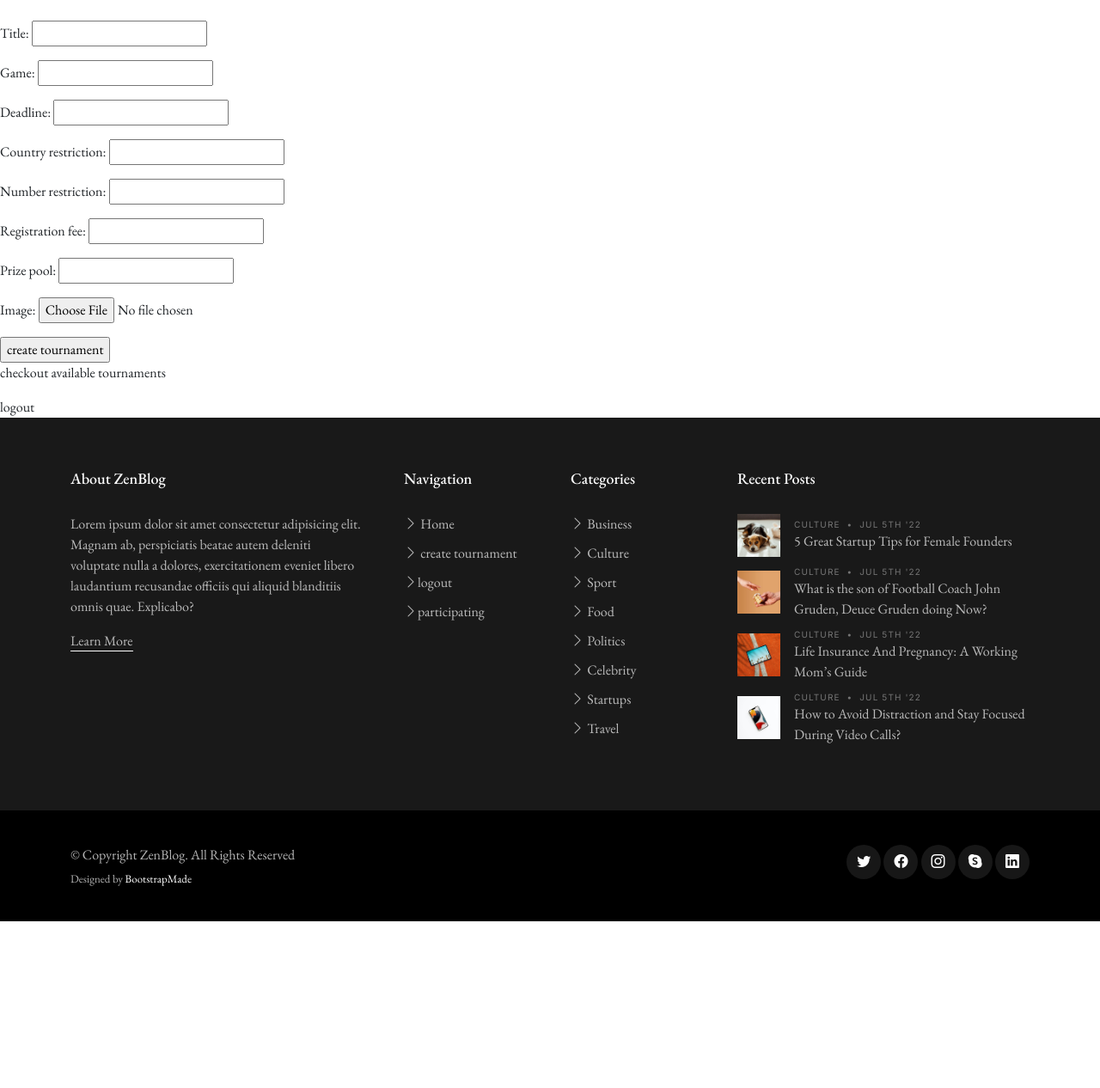
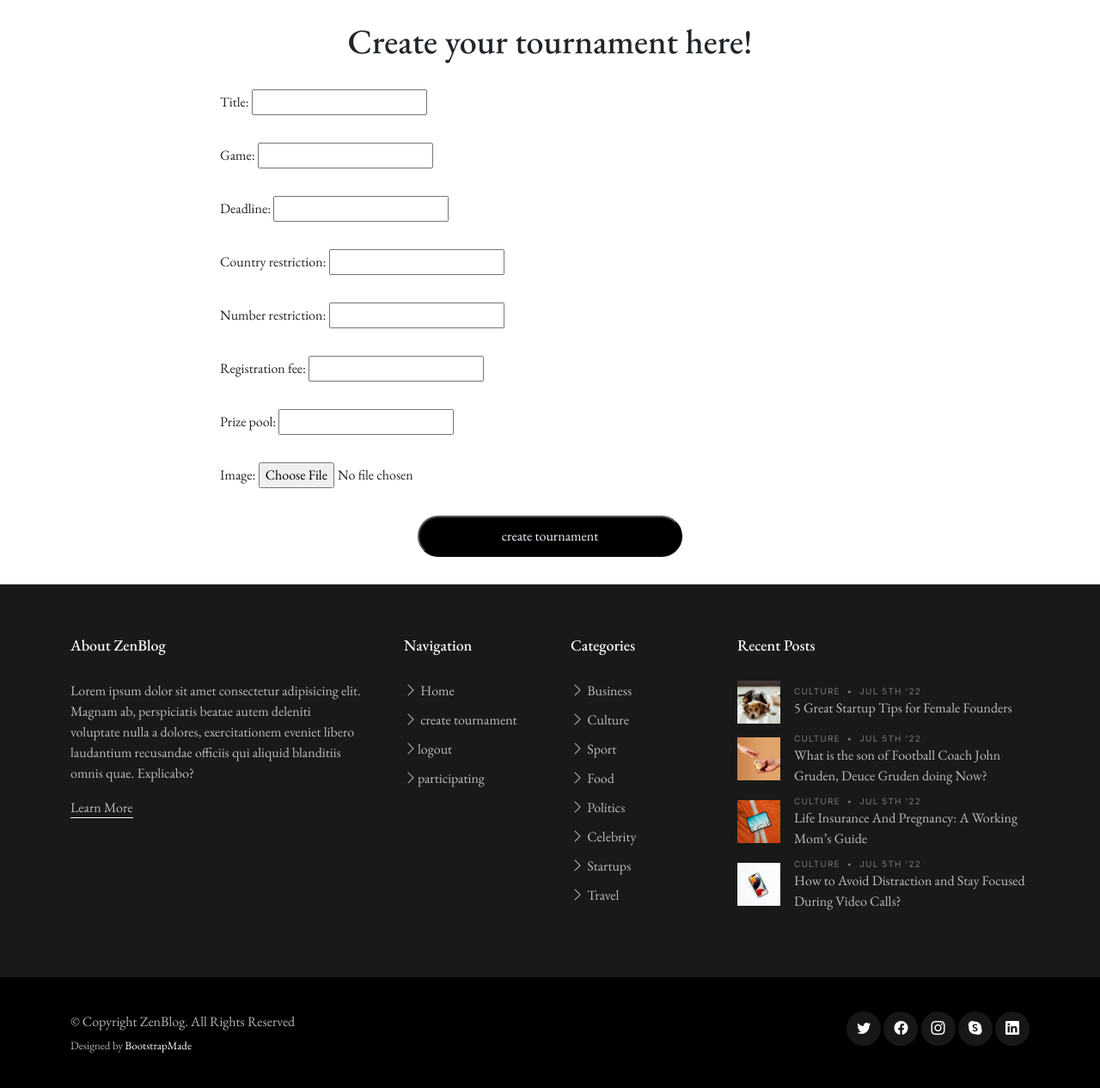
Before and after one commit to sammyrhymes/GGgulag, a Django app: page /create_tournament/ in a window 1280 px wide; the page is wider, and only the part inside the window is pictured. Shown: the part 90-1356 px from the top of that part at 86% size. Before the commit the page ends 1162 px from the top of that part, so only its background shows below. Run offline with Django 4.2, Linux system fonts and the light colour scheme; a user stored in the database is signed in; some libraries are stand-ins or nearby versions; some web fonts are replaced.

Commit message:
Completion

```diff
--- a/gggulag/settings.py
+++ b/gggulag/settings.py
@@ -11,6 +11,7 @@ https://docs.djangoproject.com/en/4.2/ref/settings/
 """
 
 from pathlib import Path
+import os
 
 # Build paths inside the project like this: BASE_DIR / 'subdir'.
 BASE_DIR = Path(__file__).resolve().parent.parent
@@ -132,3 +133,6 @@ LOGIN_REDIRECT_URL = '/'
 
 
 LOGOUT_REDIRECT_URL = 'tournaments:login'  # Replace with your desired URL
+
+MEDIA_URL = 'media/'
+MEDIA_ROOT = os.path.join(BASE_DIR, 'media')
--- a/tournaments/templates/tournaments/create_tournaments.html
+++ b/tournaments/templates/tournaments/create_tournaments.html
@@ -1,15 +1,39 @@
 {% extends 'tournaments/base.html' %}
 {% block content %}
+<style>
+    body{
+        width: 100%;
+        margin: auto;
+    }
+    form{
+        width: 60%;
+        margin: 2rem auto;
+        display: flex;
+        flex-direction: column;
+        justify-content: center;
+        gap: 1rem;
+    }
+    input[type='submit']{
+        width: 40%;
+        height: 3rem;
+        border-radius: 1.5rem;
+        margin: auto;
+        background-color: black;
+        color: aliceblue;
+    }
+    input[type = 'textfield']{
+        width: 100px;
+    }
+</style>
 {% if error %}
-<div>
+<div class="alert alert-danger">
     {{error}}
 </div>
 {% endif %}
-<form action="{% url 'tournaments:create_tournament' %}" method="post">
+<h1 class="text-center mb-3">Create your tournament here!</h1>
+<form class="form-group" class="mb-4" action="{% url 'tournaments:create_tournament' %}" method="post">
     {% csrf_token %}
     {{ form.as_p }}
     <input type="submit" value="create tournament">
 </form>
-<a href="{% url 'tournaments:list_tournaments' %}">checkout available tournaments</a></p>
-<a href="{% url 'tournaments:logout' %}">logout</a>
 {% endblock %}
--- a/tournaments/views.py
+++ b/tournaments/views.py
@@ -175,7 +175,7 @@ class ParticipatingTournaments(LoginRequiredMixin,View):
     def get(self, request):
 
         tournaments = Tournament.objects.filter(participants=request.user)
-        participants = Tournament.participants.all()
+        participants = Tournament.participants
 
         context = {'tournaments': tournaments, 'participants':participants}
         return render(request, self.template_name, context)
```
Also changed, not shown: tournaments/templates/tournaments/delete_tournament.html (+5 -3 lines), tournaments/templates/tournaments/edit_tournament.html (+27 -2 lines), db.sqlite3, tournaments/urls.py (line endings or trailing spaces).
